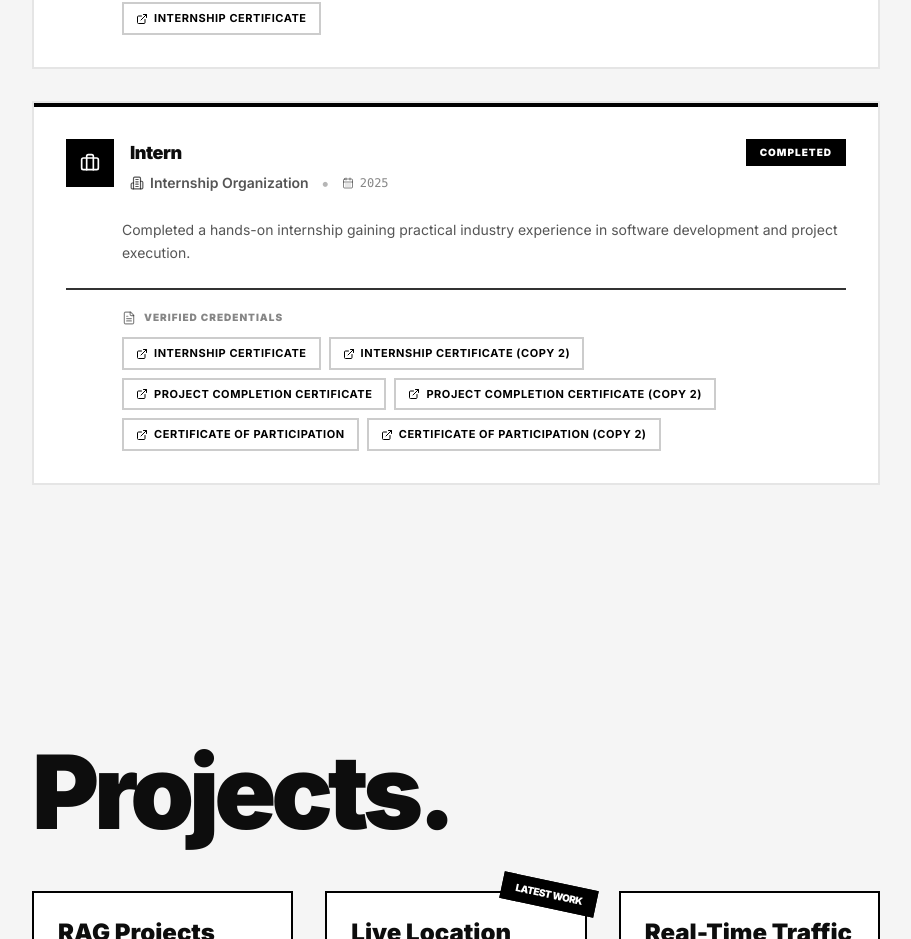
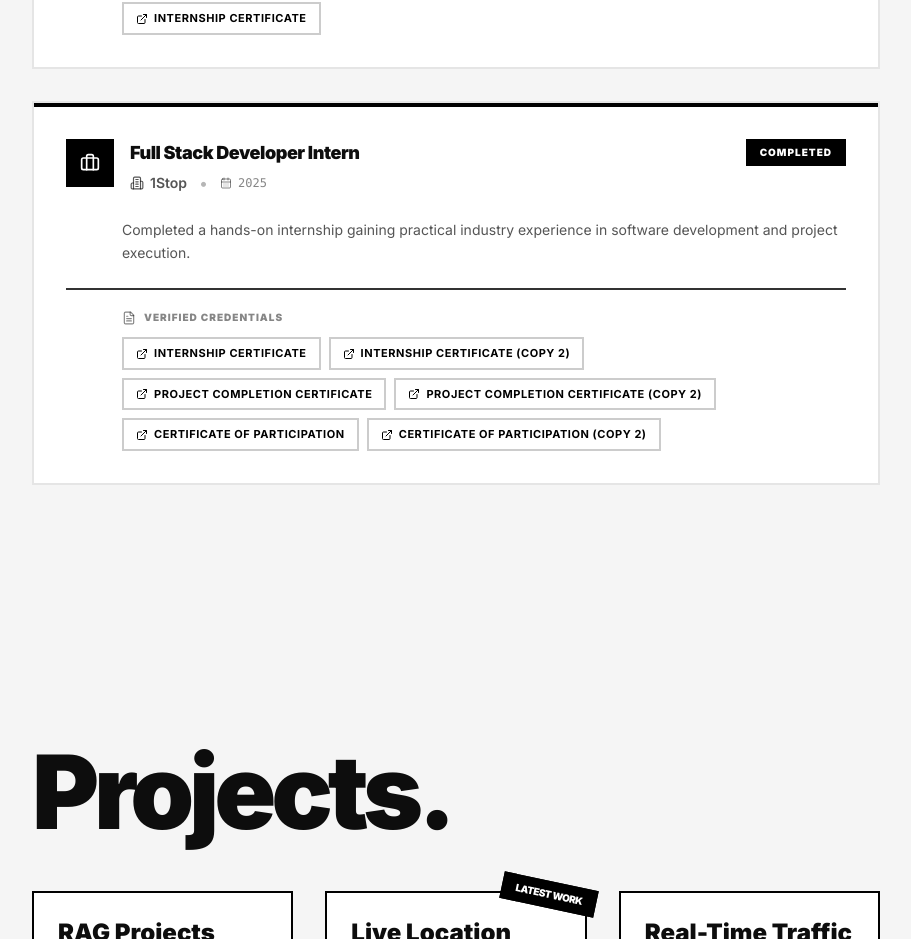
Before and after one commit to anirudh1261/Portfolio, a React (Vite) app: page / in a window 1280 px wide. Shown: the part 4142-5081 px from the top of the page, without its empty margins (184-1095 px from the left). Built offline with nearby package versions, Linux system fonts and the light colour scheme; no server answers.

Commit message:
fix(internship): update second internship to Full Stack Developer Intern at 1Stop

```diff
--- a/src/components/InternshipSection.tsx
+++ b/src/components/InternshipSection.tsx
@@ -16,8 +16,8 @@ const internships = [
     ],
   },
   {
-    role: 'Intern',
-    company: 'Internship Organization',
+    role: 'Full Stack Developer Intern',
+    company: '1Stop',
     duration: '2025',
     description:
       'Completed a hands-on internship gaining practical industry experience in software development and project execution.',
```
